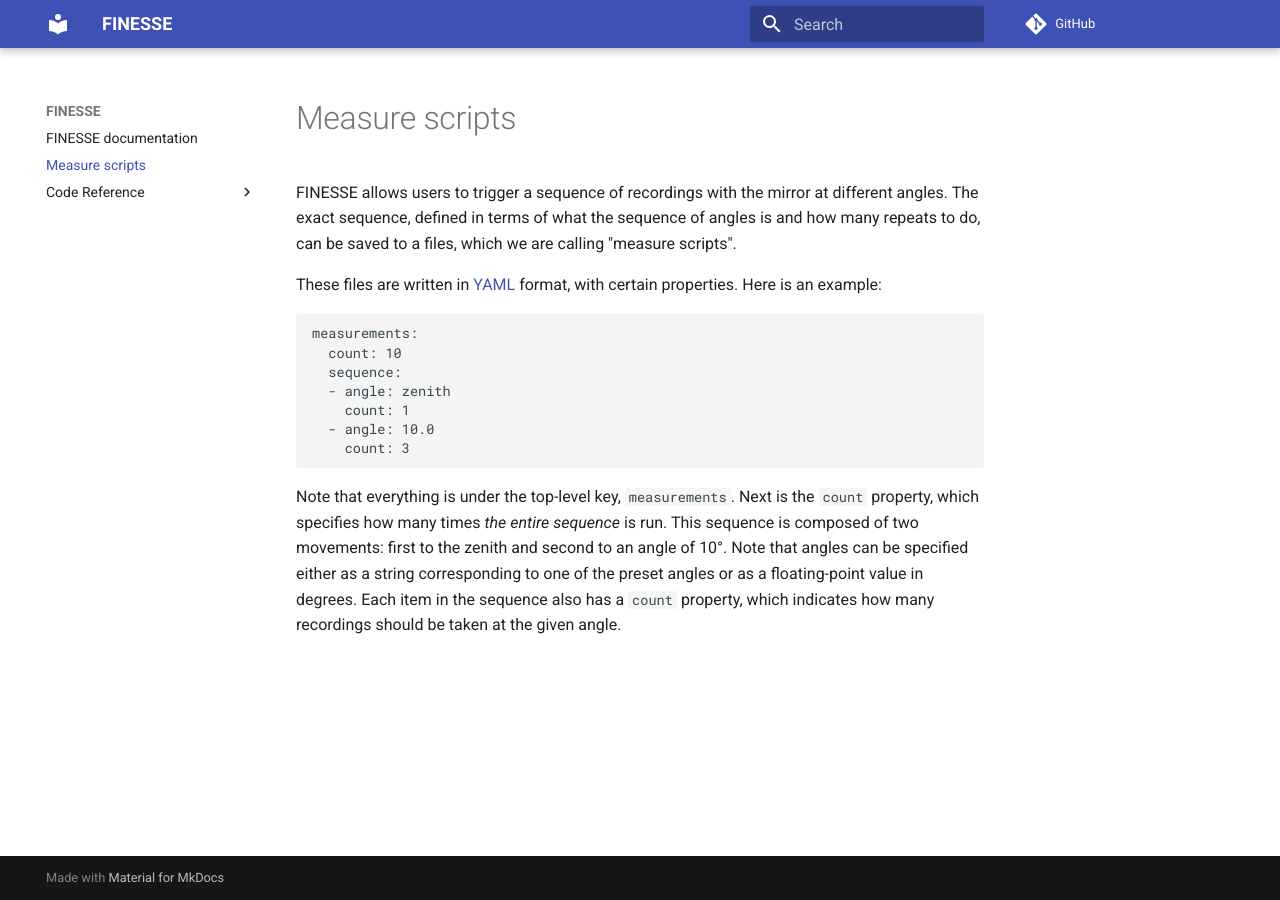
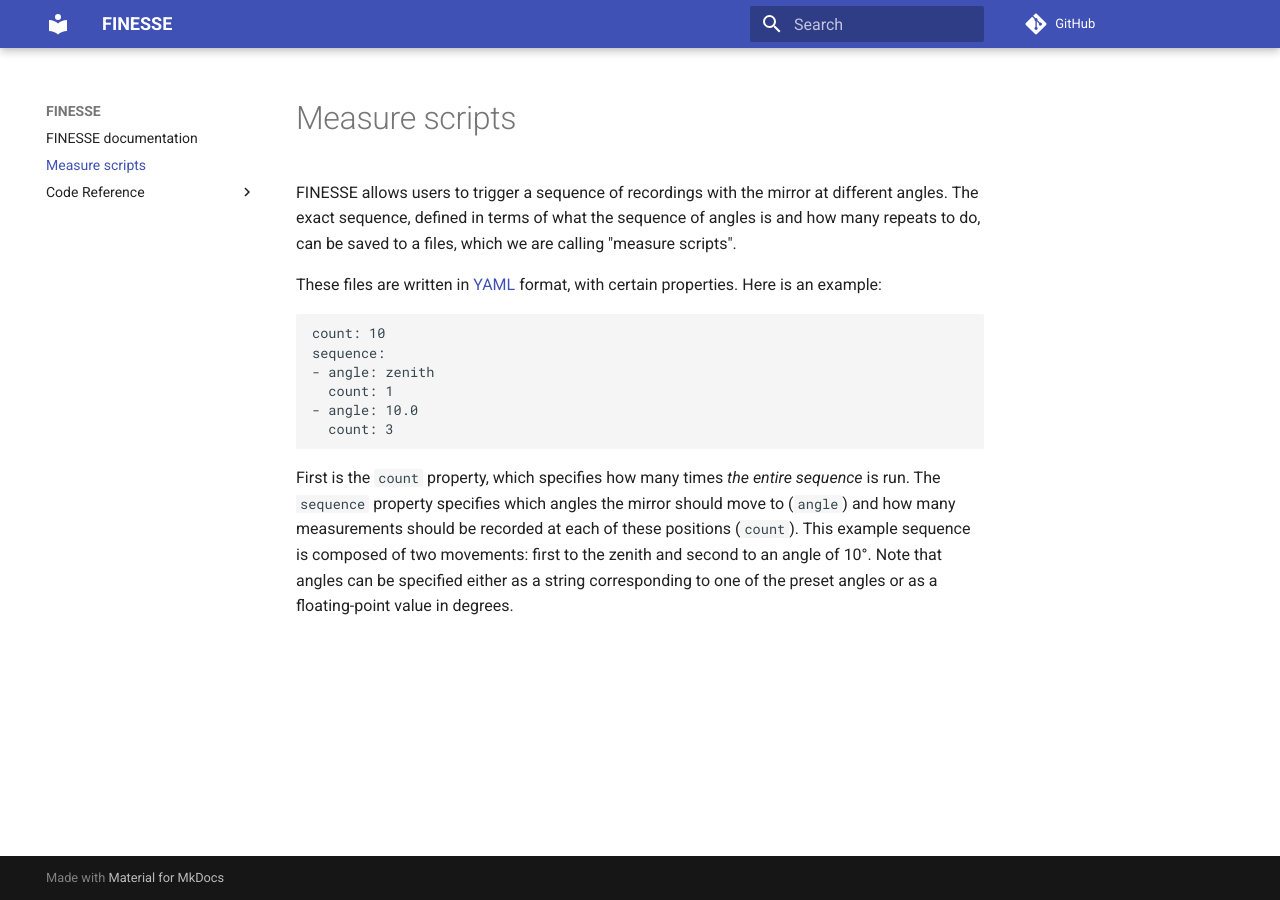
Before and after one commit to ImperialCollegeLondon/FINESSE, an MkDocs documentation site: the page built from docs/measure_scripts.md, in a window 1280 px wide. Built offline with MkDocs 1.6.1 and Material for MkDocs 9.7.7, drawn with Linux system fonts in a browser that asks for light colours; comment, search, counter and statistics services are not loaded.

Commit message:
Drop top-level "measurements" key from measure scripts

````diff
--- a/docs/measure_scripts.md
+++ b/docs/measure_scripts.md
@@ -8,18 +8,17 @@ These files are written in [YAML](https://yaml.org/) format, with certain proper
 Here is an example:
 
 ```yaml
-measurements:
-  count: 10
-  sequence:
-  - angle: zenith
-    count: 1
-  - angle: 10.0
-    count: 3
+count: 10
+sequence:
+- angle: zenith
+  count: 1
+- angle: 10.0
+  count: 3
 ```
 
-Note that everything is under the top-level key, `measurements`. Next is the `count`
-property, which specifies how many times *the entire sequence* is run. This sequence is
-composed of two movements: first to the zenith and second to an angle of 10°. Note that
-angles can be specified either as a string corresponding to one of the preset angles or
-as a floating-point value in degrees. Each item in the sequence also has a `count`
-property, which indicates how many recordings should be taken at the given angle.
+First is the `count` property, which specifies how many times *the entire sequence* is
+run. The `sequence` property specifies which angles the mirror should move to (`angle`)
+and how many measurements should be recorded at each of these positions (`count`). This
+example sequence is composed of two movements: first to the zenith and second to an
+angle of 10°. Note that angles can be specified either as a string corresponding to one
+of the preset angles or as a floating-point value in degrees.
````
Also changed, not shown: 2 other files.
